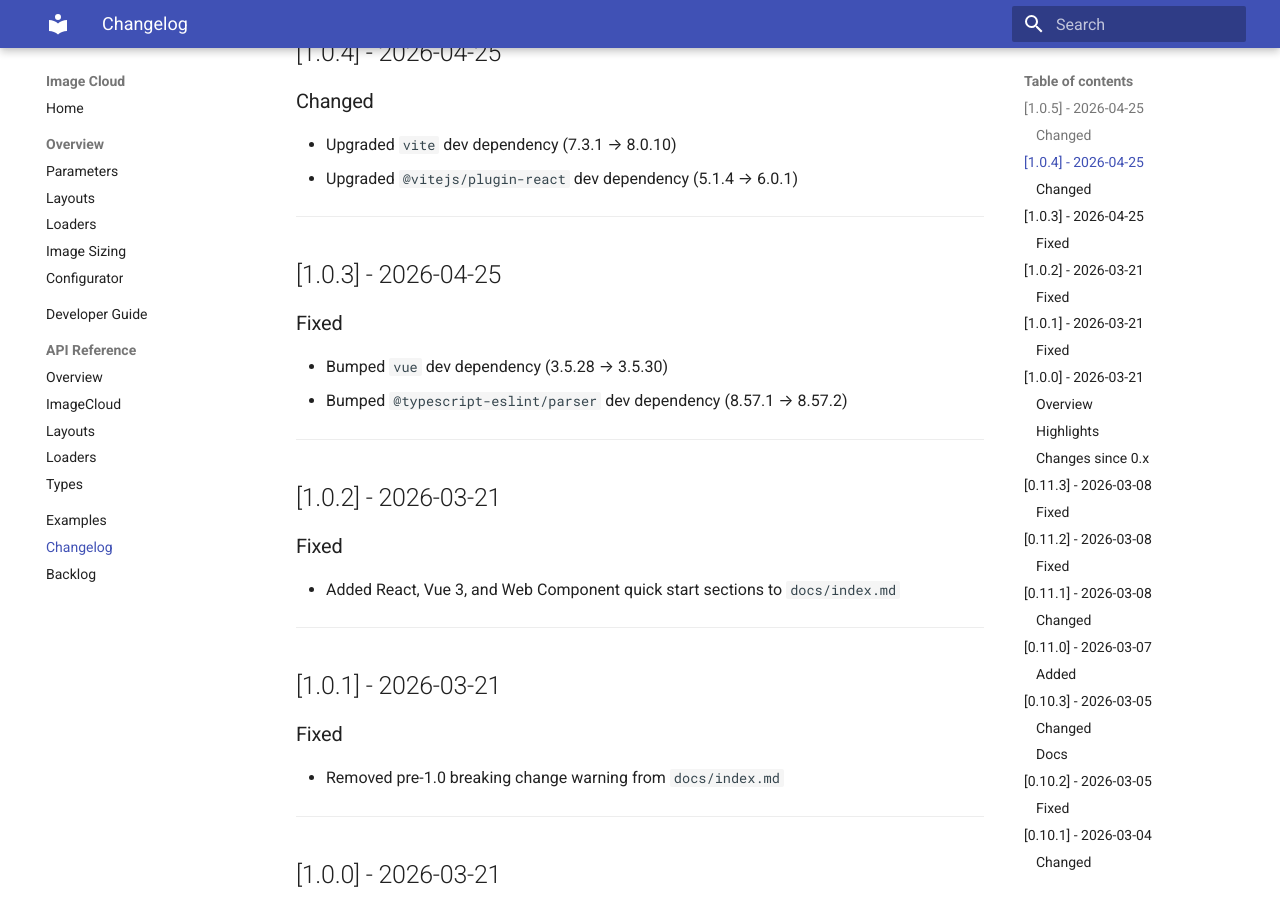
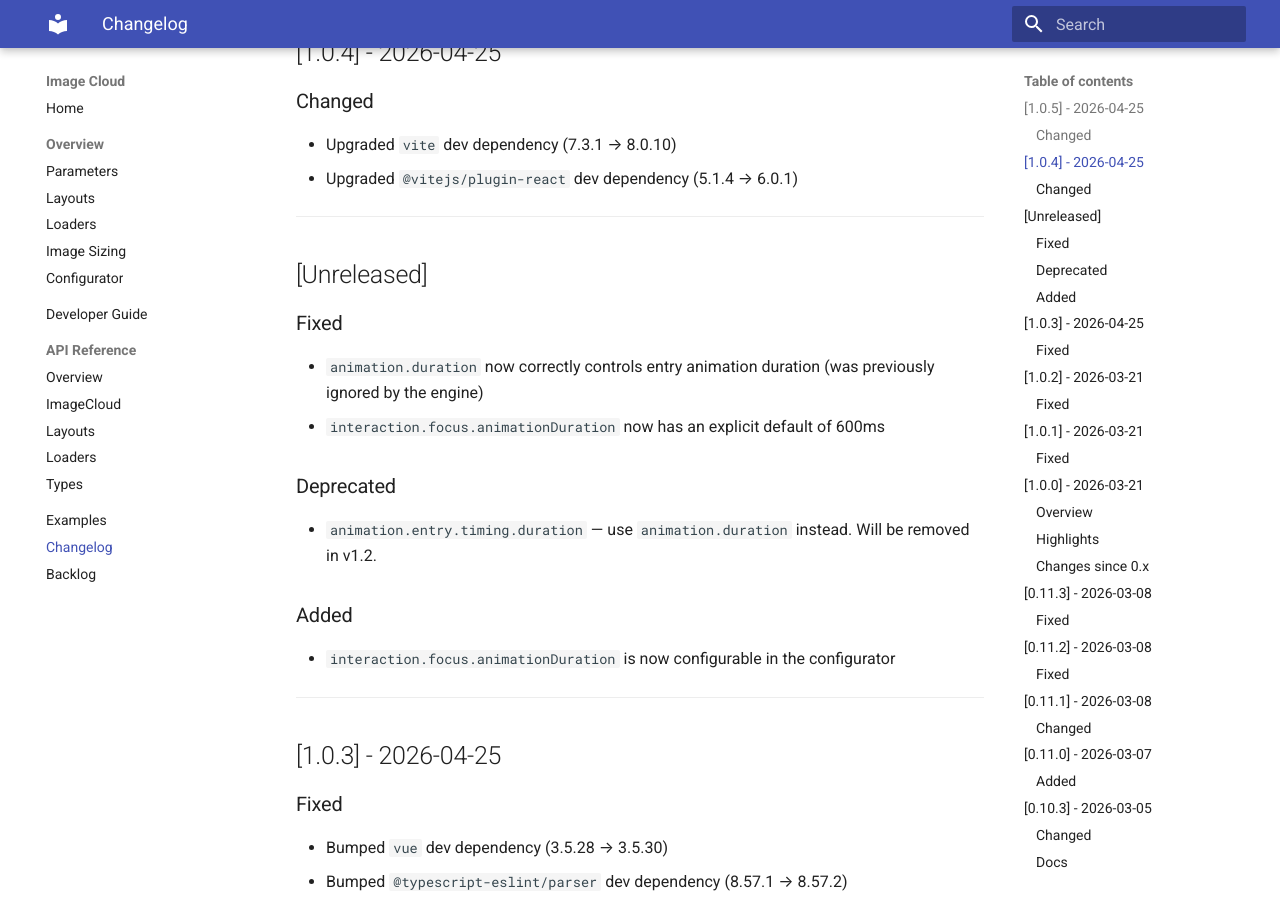
Before and after one commit to frybynite/image-cloud, an MkDocs documentation site: the page built from docs/changelog.md, in a window 1280 px wide and 900 px high, scrolled down 533 px. Built offline with MkDocs 1.6.1 and Material for MkDocs 9.7.7, drawn with Linux system fonts in a browser that asks for light colours.

Commit message:
docs: deprecate animation.entry.timing.duration, document focus animationDuration
Co-Authored-By: Claude Sonnet 4.6 <noreply@anthropic.com>

```diff
--- a/docs/changelog.md
+++ b/docs/changelog.md
@@ -20,6 +20,20 @@ The format is based on [Keep a Changelog](https://keepachangelog.com/), and this
 
 - Upgraded `vite` dev dependency (7.3.1 → 8.0.10)
 - Upgraded `@vitejs/plugin-react` dev dependency (5.1.4 → 6.0.1)
+
+---
+
+## [Unreleased]
+
+### Fixed
+- `animation.duration` now correctly controls entry animation duration (was previously ignored by the engine)
+- `interaction.focus.animationDuration` now has an explicit default of 600ms
+
+### Deprecated
+- `animation.entry.timing.duration` — use `animation.duration` instead. Will be removed in v1.2.
+
+### Added
+- `interaction.focus.animationDuration` is now configurable in the configurator
 
 ---
 
```
Also changed, not shown: docs/parameters.md (+3 -3 lines).
